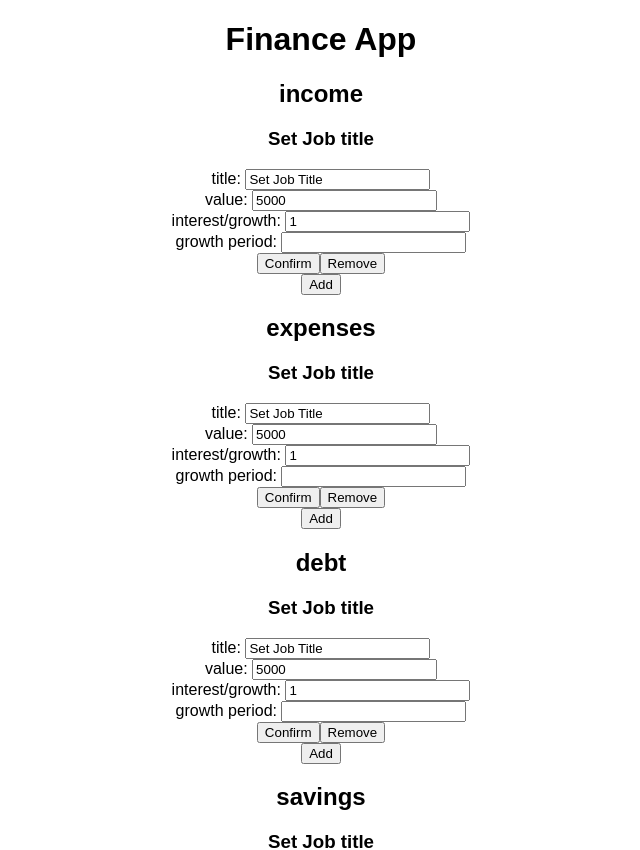
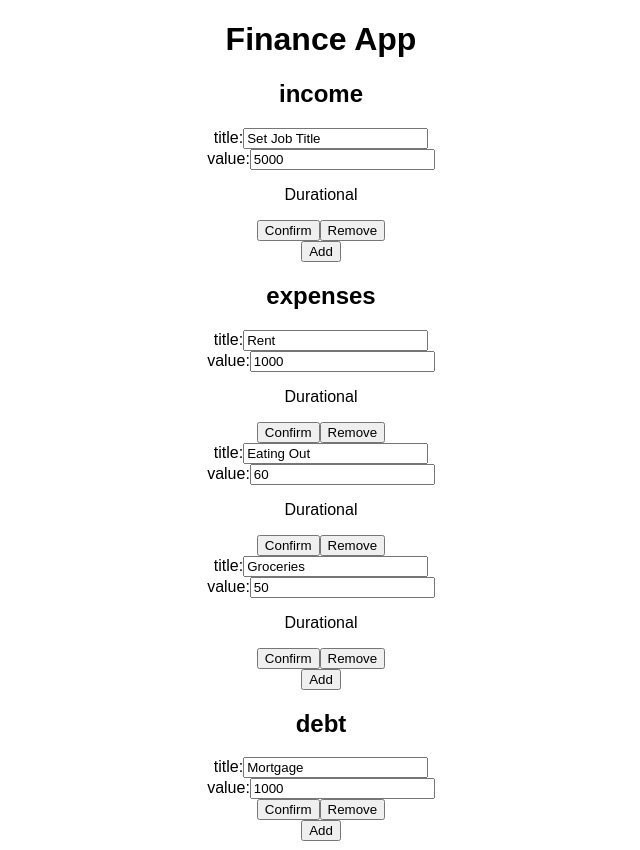
Before and after one commit to Cooper-Runstein/React-Personal-Finance-App, a React (Create React App) app: page / in a window 1280 px wide. Shown: the top 850 px of the page, without its empty margins (319-959 px from the left). Built offline with nearby package versions, Linux system fonts and the light colour scheme.

Commit message:
Durational Compinent renders

```diff
--- a/src/Components/Start_Components/Start.js
+++ b/src/Components/Start_Components/Start.js
@@ -11,8 +11,6 @@ class Start extends React.Component {
     this.onConfirmAt = this.onConfirmAt.bind(this);
     this.alterInstances = this.alterInstances.bind(this);
     this.packageData = this.packageData.bind(this);
-    this.staticTypes = ['debt', 'savings'];
-    this.durationalTypes = ['income', 'expenses'];
     this.state = {
       pendingRetirment: '',
       retirmentYear: '',
@@ -308,35 +306,44 @@ class Start extends React.Component {
   render() {
     return (
       <div className = "start-main-container" >
-        {
-          this.durationalTypes.map((type)=>{
-            return <StartCategoryForm
-            title = {type}
+        <StartCategoryForm
+          title = {"income"}
           instances = {this.state.income.instances}
           onEditAt = {this.onEditAt}
-            addInstance = {()=>this.addInstance(type)}
+          addInstance = {()=>this.addInstance('income')}
           removeInstanceAt = {this.removeInstanceAt}
           onChangeAt = {this.onChangeAt}
           onConfirmAt = {this.onConfirmAt}
         />
-          })
-        }
-        {
-          this.staticTypes.map((type)=>{
-            return <StartCategoryForm
-            title = {type}
-            instances = {this.state.income.instances}
+        <StartCategoryForm
+          title = {"expenses"}
+          instances = {this.state.expenses.instances}
           onEditAt = {this.onEditAt}
-            addInstance = {()=>this.addInstance(type)}
+          addInstance = {()=>this.addInstance('expenses')}
           removeInstanceAt = {this.removeInstanceAt}
           onChangeAt = {this.onChangeAt}
           onConfirmAt = {this.onConfirmAt}
           />
-          })
-        }
+        <StartCategoryForm
+          title = {"debt"}
+          instances = {this.state.debt.instances}
+          onEditAt = {this.onEditAt}
+          addInstance = {()=>this.addInstance('debt')}
+          removeInstanceAt = {this.removeInstanceAt}
+          onChangeAt = {this.onChangeAt}
+          onConfirmAt = {this.onConfirmAt}
+        />
+        <StartCategoryForm
+          title = {"savings"}
+          instances = {this.state.savings.instances}
+          onEditAt = {this.onEditAt}
+          addInstance = {()=>this.addInstance('savings')}
+          removeInstanceAt = {this.removeInstanceAt}
+          onChangeAt = {this.onChangeAt}
+          onConfirmAt = {this.onConfirmAt}
+        />
         <button onClick={()=> this.confirmAll()}>Confirm All</button>
         <hr/>
-        <div className="start-retirementForm">
         <input
           placeholder="Enter your target retirement age"
           onChange={(event)=>{this.setState({
@@ -355,7 +362,6 @@ class Start extends React.Component {
             onClick={()=> this.packageData()}
           >Create my Chart</button>
       </div>
-      </div>
          )
   }
 }
--- a/src/Components/Start_Components/StartCategoryForm.js
+++ b/src/Components/Start_Components/StartCategoryForm.js
@@ -3,9 +3,26 @@ import PropTypes from 'prop-types';
 import StartInstanceForm from './StartInstanceForm';
 
 const  StartCategoryForm = (props)=> {
+    let isDurational = ()=>{
+      console.log("Is durational used")
+      //Durational Categories add value each period, static categories only gain instance.
+      //Example: income of $50 over two years with 10% growth means possesion of $105 at the end of year 2
+      //         A loan of $50 only increases by the interest on the loan, there is not reoccuring addition of cost
+
+      if (props.title === 'income' || props.title === 'expenses'){
+        console.log("Is durational");
+        return true;
+      } else {
+        console.log("Not durational");
+        return false;
+      }
+
+    }
+
     return (
       <div>
         <h2>{props.title}</h2>
+
         {props.instances.map((e, i)=>{
           return <StartInstanceForm
           key = {
@@ -22,6 +39,9 @@ const  StartCategoryForm = (props)=> {
           }
           value = {
             e.value
+          }
+          isDurational = {
+            ()=> isDurational()
           }
           isEditing = {
             e.isEditing
--- /dev/null
+++ b/src/Components/Start_Components/StartDurationalForm.js
@@ -0,0 +1,13 @@
+import React from 'react';
+import PropTypes from 'prop-types';
+
+const StartDurationalForm = ()=>{
+  return <p>Durational</p>
+}
+
+StartDurationalForm.propTypes = {
+    // title: PropTypes.string.isRequired,
+    // onChange: PropTypes.func.isRequired
+}
+
+export default StartDurationalForm;
--- a/src/Components/Start_Components/StartInstanceForm.js
+++ b/src/Components/Start_Components/StartInstanceForm.js
@@ -1,55 +1,53 @@
 import React from 'react';
 import PropTypes from 'prop-types';
 
+import StartDuratoinalForm from './StartDurationalForm';
 const StartInstanceForm = (props)=> {
-    const activeForm = (e, i, type)=>{
-      let longTerm;
-      (type === "savings" || type === "debt") ? longTerm = true : longTerm = false;
-      const durationInput = ()=>{
+
+    const activeForm = ()=>{
+
       return (
-        <div
-          className="start-input-container"> duration: <input
-          placeholder = {props.duration}
-          value = {props.pendingDuration}
-          id={`duration-${props.type}-${props.instanceIndex}`}
-          onChange={()=> props.onChange(props.type, props.catIndex, i)}
-          />
-        </div>
-        )
-      }
-      return (
+        <div>
           <div className="start-sub-category-instances">
-        <div key={i} className="start-instance">
-            <div className="start-input-container"> title: <input
+
+              <div className="start-input-container"> title:
+                <input
                     placeholder = {props.title}
                     value = {props.pendingTitle}
                     id={`title-${props.type}-${props.instanceIndex}`}
-                onChange={()=> props.onChange(props.type, props.catIndex, i)}
+                    onChange={props.onChange}
                 />
               </div>
-            <div className="start-input-container"> value: <input
+
+              <div className="start-input-container"> value:
+                <input
                     placeholder = {props.value}
                     value = {props.pendingValue}
                     id={`value-${props.type}-${props.instanceIndex}`}
-                onChange={()=> props.onChange(props.type, props.catIndex, i)}
+                    onChange={props.onChange}
+
                 />
               </div>
-            {/* {!longTerm ? durationInput() : false} */}
-            <div className="start-input-container"> interest/growth: <input
+
+              {props.isDurational() ? <StartDuratoinalForm /> : null}
+
+              {/* <div className="start-input-container"> interest/growth: <input
                   placeholder = {props.interest}
                   value = {props.pendingInterest}
                   id={`interest-${props.type}-${props.instanceIndex}`}
                   onChange={()=> props.onChange(props.type, props.catIndex, i)}
               />
               </div>
+
               <div className="start-input-container"> growth period: <input
                   placeholder = {props.length}
                   value = {props.pendingLength}
                   id={`length-${props.type}-${props.instanceIndex}`}
                   onChange={()=> props.onChange(props.type, props.catIndex, i)}
-            />
+              /> */}
+
             </div>
-            </div>
+
             <div className="start-instance-buttons">
               <button
                   onClick={props.onConfirm}
@@ -58,10 +56,12 @@ const StartInstanceForm = (props)=> {
                   onClick={props.onRemove}
                 >Remove</button>
             </div>
+          </div>
 
-        </div>
+
       )
     }
+
 
     const staticForm = ()=>{
       return (
@@ -80,12 +80,7 @@ const StartInstanceForm = (props)=> {
 
     return (
         <div className="start-sub-category-form">
-            <h3 className="start-sub-category-title">{props.title}</h3>
-            {/* {//<h4 className="start-sub-category-desc">{props.description}</h4>}
-            */}
-
             {props.isEditing ? activeForm() : staticForm()}
-
         </div>
     )
 }
```
Lines whose indentation alone changed are shown as unchanged.
